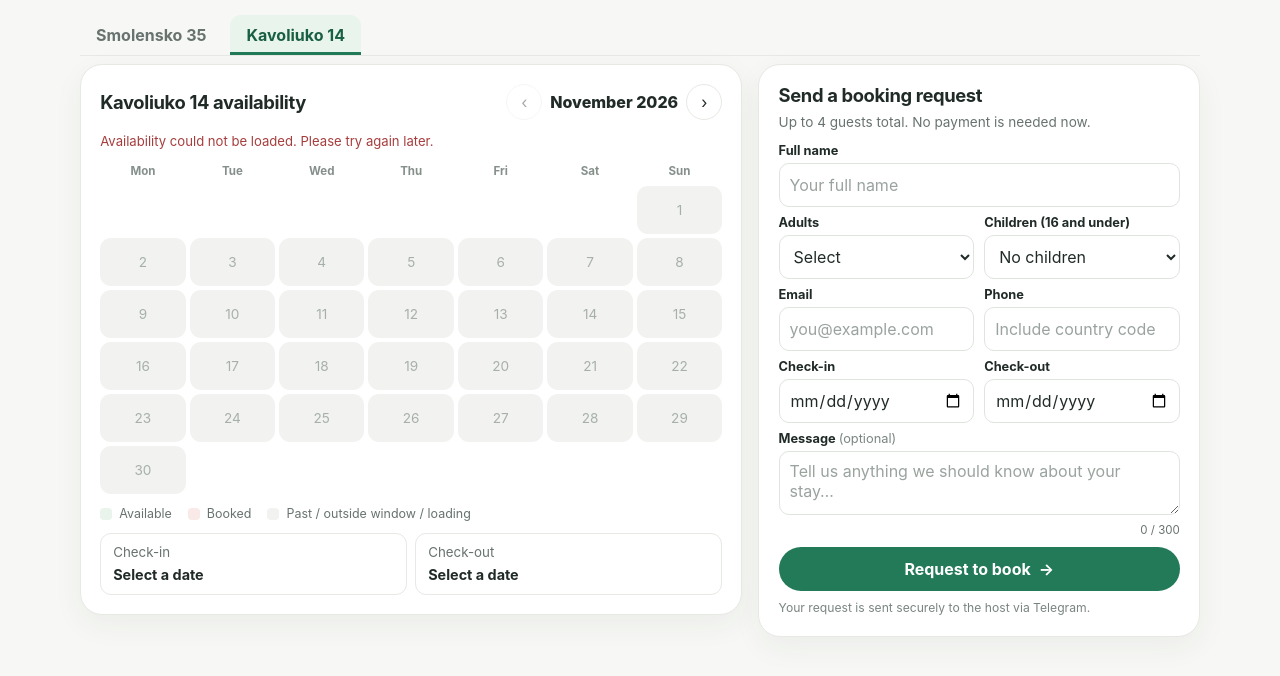
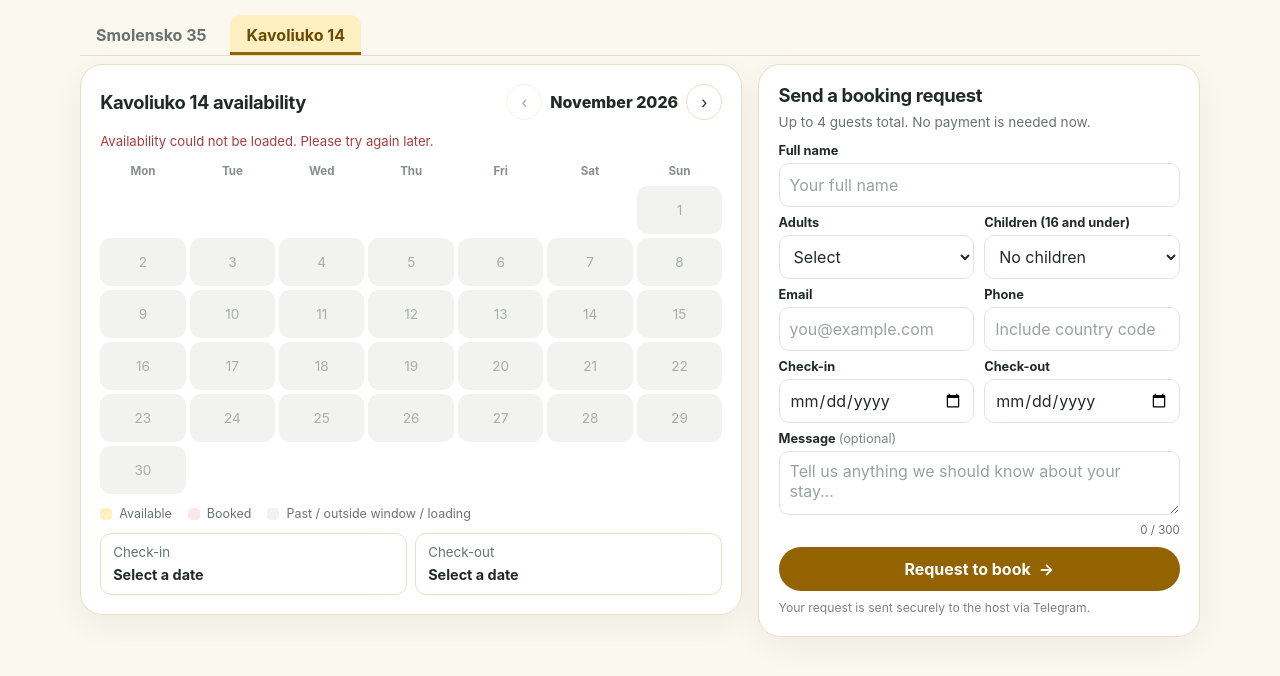
Before and after one commit to incubuslt/vilnius, a plain HTML site: page index.html in a window 1280 px wide. Both pictures are taken after a click on the tab "Kavoliuko 14". Drawn offline with Linux system fonts and the light colour scheme; no server answers.

Commit message:
Add warm theme for Kavoliuko
Co-authored-by: Copilot <223556219+Copilot@users.noreply.github.com>

```diff
--- a/index.html
+++ b/index.html
@@ -1,12 +1,12 @@
 <!doctype html>
-<html lang="en">
+<html lang="en" data-property="smolensko-35">
 <head>
   <meta charset="utf-8">
   <meta name="viewport" content="width=device-width, initial-scale=1">
   <meta name="theme-color" content="#f8f8f6">
   <meta name="description" content="A comfortable, thoughtfully equipped apartment in Vilnius. Check dates and send a direct booking request.">
   <title>Smolensko 35 | Stay in Vilnius</title>
-  <link rel="stylesheet" href="styles.css?v=14">
+  <link rel="stylesheet" href="styles.css?v=15">
 </head>
 <body>
   <main>
@@ -110,6 +110,6 @@
 
   </main>
 
-  <script src="script.js?v=10" defer></script>
+  <script src="script.js?v=11" defer></script>
 </body>
 </html>
--- a/script.js
+++ b/script.js
@@ -17,6 +17,8 @@ const state = {
   checkin: "",
   checkout: ""
 };
+
+document.documentElement.dataset.property = state.propertyId;
 
 const elements = {
   propertyTabs: [...document.querySelectorAll("[data-property-id]")],
@@ -240,6 +242,7 @@ function setActiveProperty(propertyId) {
   if (!property || propertyId === state.propertyId) return;
 
   state.propertyId = propertyId;
+  document.documentElement.dataset.property = propertyId;
   state.unavailableDates = null;
   state.calendarError = "";
   state.checkin = "";
--- a/styles.css
+++ b/styles.css
@@ -9,6 +9,9 @@
   --green: #237a59;
   --green-dark: #185f43;
   --green-soft: #e8f4ec;
+  --range-fill: #b1d9bd;
+  --range-border: #82b58f;
+  --focus-outline: rgba(35, 122, 89, .35);
   --red: #b94b4b;
   --red-soft: #f9e9e7;
   --shadow: 0 16px 44px rgba(34, 52, 44, .09);
@@ -18,6 +21,17 @@
   text-rendering: optimizeLegibility;
 }
 
+html[data-property="kavoliuko-14"] {
+  --canvas: #fbf8ef;
+  --line: #e9dfc6;
+  --green: #926300;
+  --green-dark: #694a00;
+  --green-soft: #fff0c2;
+  --range-fill: #f3d37e;
+  --range-border: #c79a2e;
+  --focus-outline: rgba(146, 99, 0, .4);
+}
+
 * { box-sizing: border-box; }
 html { scroll-behavior: smooth; }
 body { margin: 0; color: var(--ink); background: var(--canvas); }
@@ -25,7 +39,7 @@ button, input, select, textarea { font: inherit; }
 button, a { -webkit-tap-highlight-color: transparent; }
 a { color: inherit; }
 button:focus-visible, a:focus-visible, input:focus-visible, select:focus-visible, textarea:focus-visible {
-  outline: 3px solid rgba(35, 122, 89, .35);
+  outline: 3px solid var(--focus-outline);
   outline-offset: 3px;
 }
 .wrap { width: min(1120px, calc(100% - 40px)); margin-inline: auto; }
@@ -61,7 +75,7 @@ button:focus-visible, a:focus-visible, input:focus-visible, select:focus-visible
 .day.past, .day.outside, .day.unknown, .day.outside-window { color: #a7afaa; background: #f2f3f1; cursor: not-allowed; }
 .day.outside { visibility: hidden; }
 .day.selected { color: white; background: var(--green); font-weight: 800; text-decoration: none; }
-.day.in-range { border-radius: 5px; color: var(--green-dark); background: #b1d9bd; box-shadow: inset 0 0 0 1px #82b58f; }
+.day.in-range { border-radius: 5px; color: var(--green-dark); background: var(--range-fill); box-shadow: inset 0 0 0 1px var(--range-border); }
 .calendar-legend { display: flex; flex-wrap: wrap; gap: 10px 16px; margin-top: 12px; color: var(--muted); font-size: .78rem; }
 .legend-item { display: inline-flex; align-items: center; gap: 7px; }
 .legend-swatch { width: 12px; height: 12px; border-radius: 4px; background: var(--green-soft); }
```
Also changed, not shown: 1 other file.
